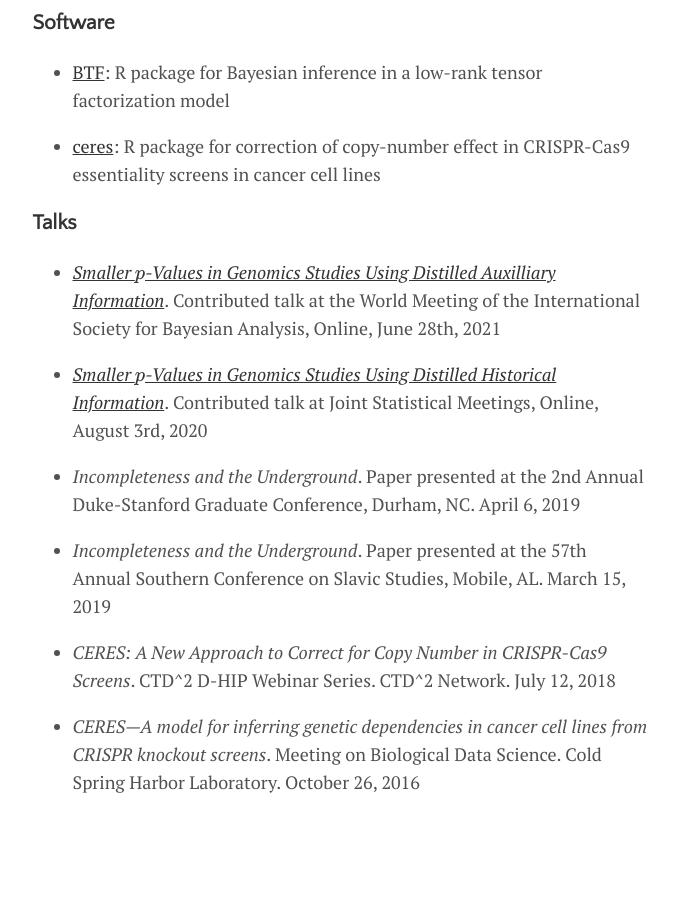
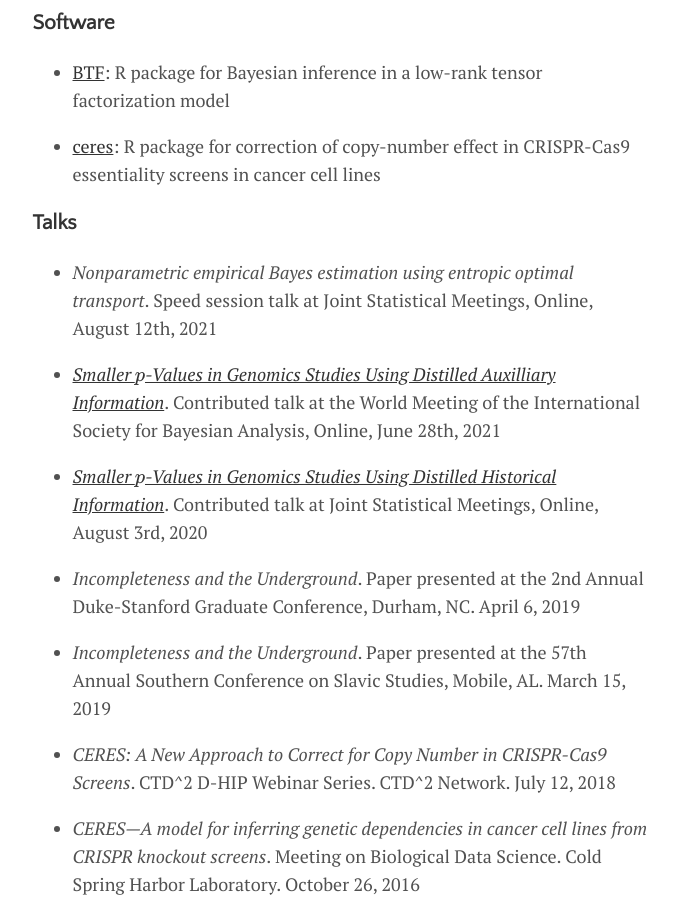
Before and after one commit to j-g-b/j-g-b.github.io, a Jekyll site: the page built from menu/research.md, in a window 1280 px wide and 900 px high, scrolled down 2138 px. Shown: the whole window, without its empty margins (300-977 px from the left). Built offline with Jekyll 4.4.1, drawn with Linux system fonts in a browser that asks for light colours; formulas are drawn with MathJax 3; before the commit the page ends 2998 px from its top, so only the background shows below that.

Commit message:
JSM 2021

```diff
--- a/menu/research.md
+++ b/menu/research.md
@@ -34,6 +34,8 @@ title: Research
 
 ### Talks
 
+- *Nonparametric empirical Bayes estimation using entropic optimal transport*. Speed session talk at Joint Statistical Meetings, Online, August 12th, 2021
+
 - [*Smaller \\(p\\)-Values in Genomics Studies Using Distilled Auxilliary Information*](/assets/misc/smaller_p_values_in_genomics_studies_pres.pdf). Contributed talk at the World Meeting of the International Society for Bayesian Analysis, Online, June 28th, 2021
 
 - [*Smaller \\(p\\)-Values in Genomics Studies Using Distilled Historical Information*](/assets/misc/smaller_p_values_in_genomics_studies_pres.pdf). Contributed talk at Joint Statistical Meetings, Online, August 3rd, 2020
```
